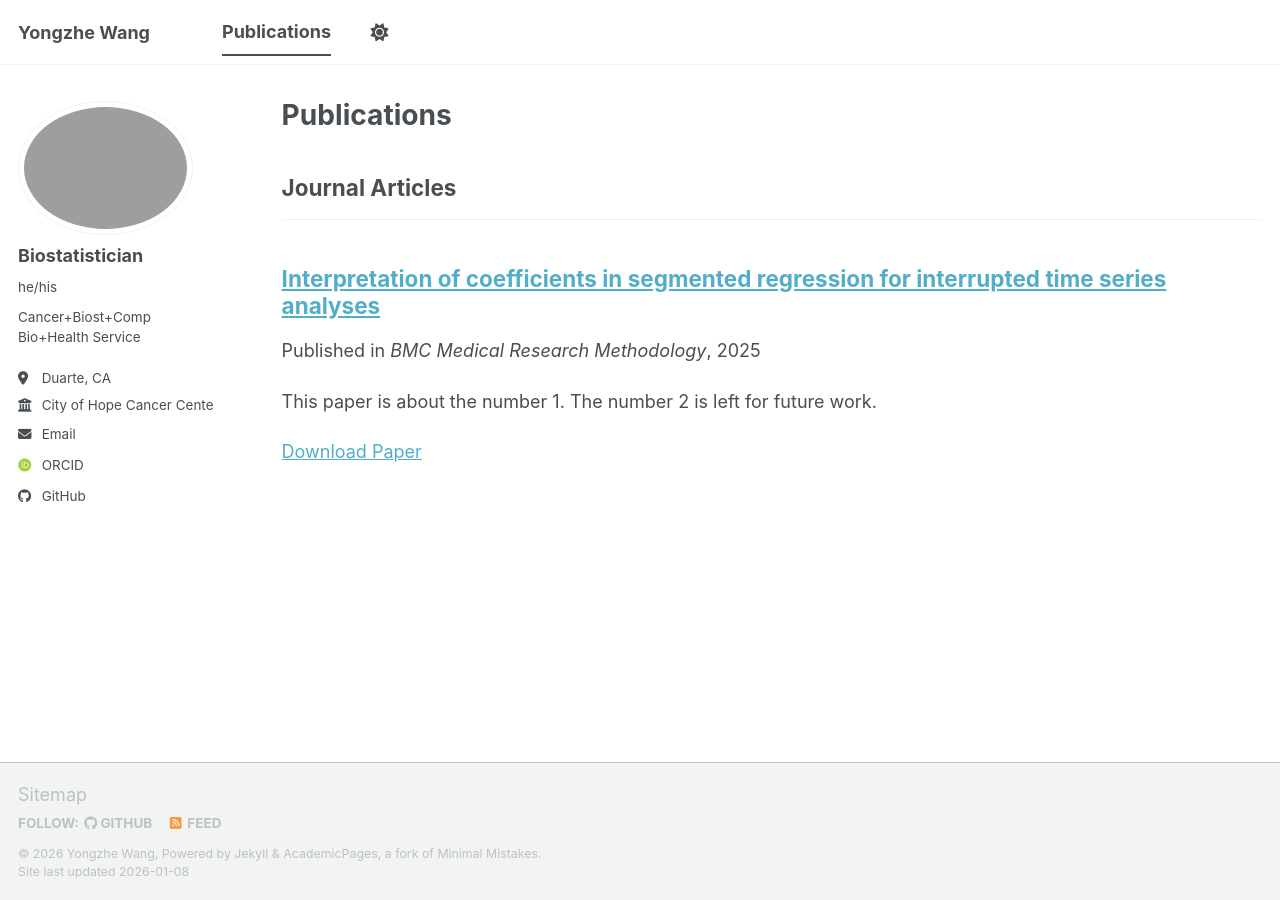
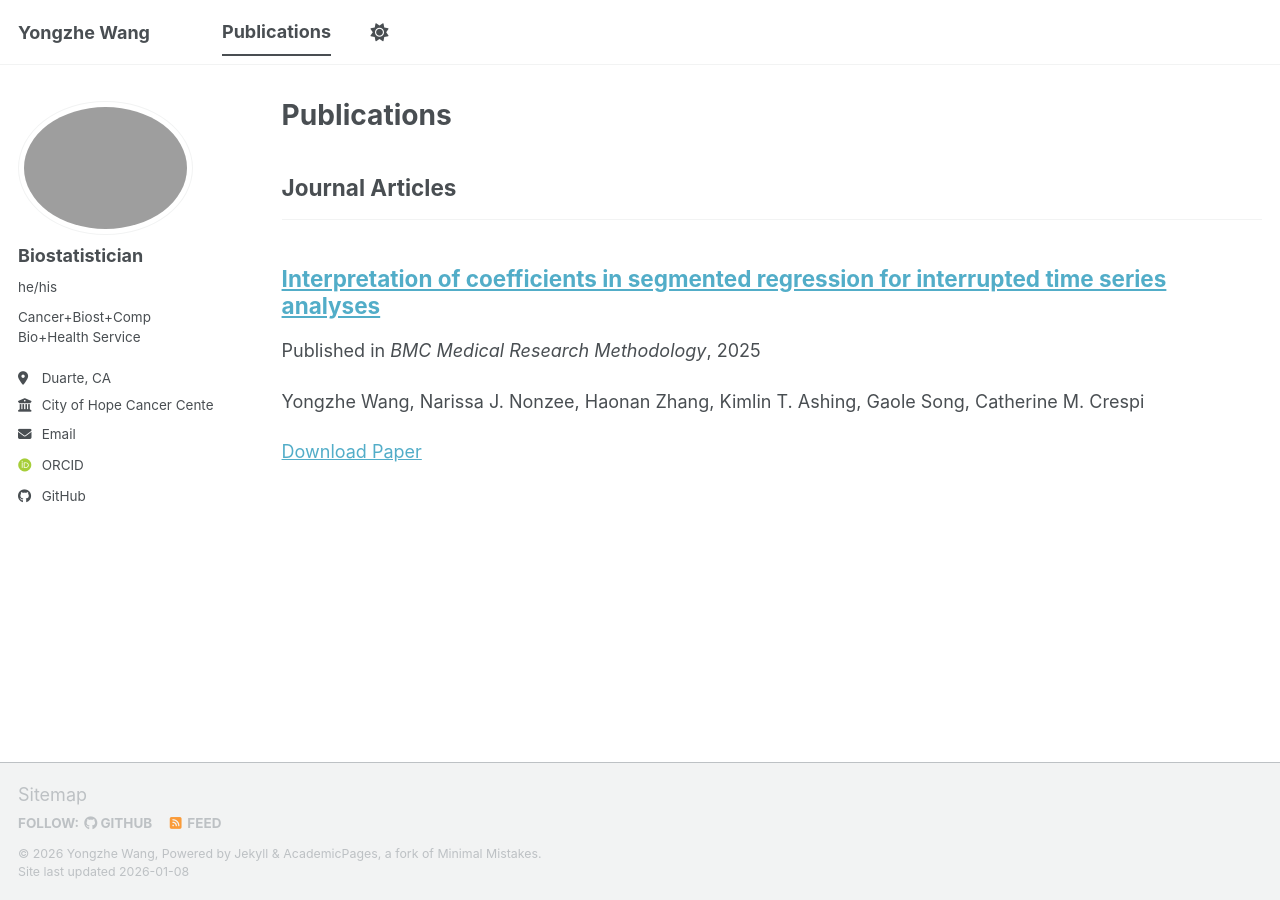
Before and after one commit to YzwIsALaity/yonwang, a Jekyll site: the page built from _pages/publications.html, in a window 1280 px wide. Built offline with Jekyll 4.4.1, drawn with Linux system fonts in a browser that asks for light colours; some web fonts are replaced; a script bundle is joined from its source files by our own code; library files that are not in the unit come from our copies.

Commit message:
Update 2025-04-16-paper-title-number-1.md

```diff
--- a/_publications/2025-04-16-paper-title-number-1.md
+++ b/_publications/2025-04-16-paper-title-number-1.md
@@ -2,8 +2,7 @@
 title: "Interpretation of coefficients in segmented regression for interrupted time series analyses"
 collection: publications
 category: manuscripts
-author: Yongzhe Wang, Narissa J. Nonzee, Haonan Zhang, Kimlin T. Ashing, Gaole Song, Catherine M. Crespi
-excerpt: 'This paper is about the number 1. The number 2 is left for future work.'
+excerpt: 'Yongzhe Wang, Narissa J. Nonzee, Haonan Zhang, Kimlin T. Ashing, Gaole Song, Catherine M. Crespi'
 date: 2025-04-16
 venue: 'BMC Medical Research Methodology'
 paperurl: 'https://link.springer.com/article/10.1186/s12874-025-02556-8'
```
